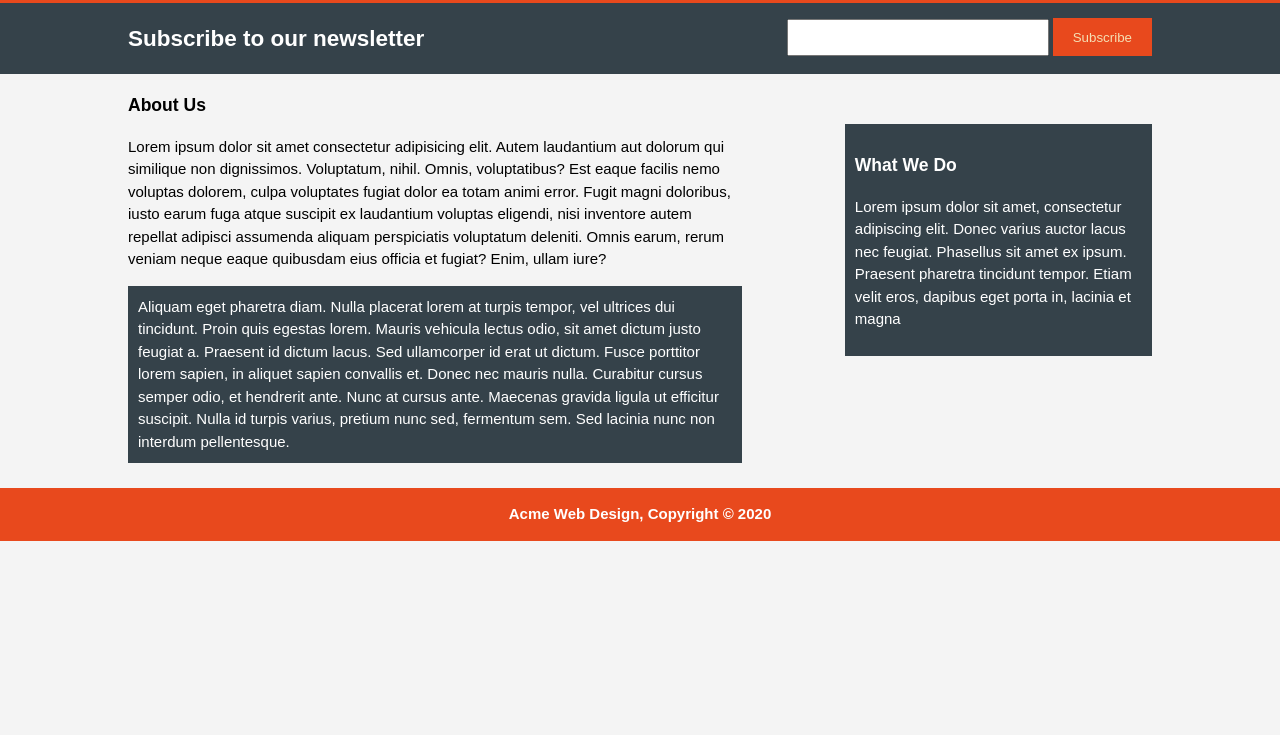
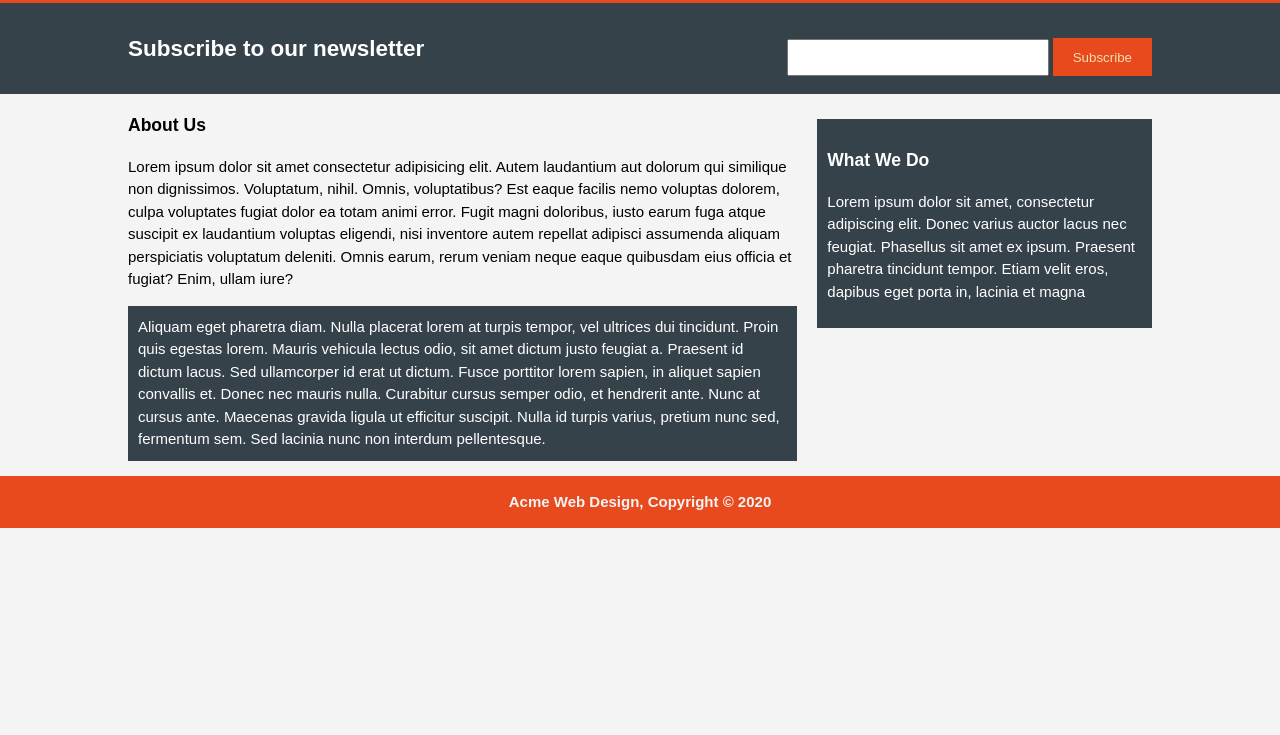
Before and after one commit to biswajitsharmack/FrontEndTask, a plain HTML site: page about.html in a window 1280 px wide. Shown: the part 65-800 px from the top of the page. Drawn offline with Linux system fonts and the light colour scheme.

Commit message:
Added styling for the about page

```diff
--- a/about.html
+++ b/about.html
@@ -4,15 +4,17 @@
     <meta charset="UTF-8">
     <meta name="viewport" content="width=device-width">
     <title>Acme Website | About Us</title>
-    <link rel="stylesheet" href="css/style.css">
+    <link rel="stylesheet" href="css/style2.css">
 </head>
 <body>
+    <!--Implementation of Header-->
     <header>
         <div class="container">
+             <div class="header-wrapper">
                  <div id="branding">
                      <h1><span  id="brand">Acme</span> Web Design</h1>
                  </div>
-            <nav class="navbar">
+                 <nav id="navbar">
                      <ul>
                          <li ><a  href="index.html">home</a></li>
                          <li class="current"><a href="about.html">about</a></li>
@@ -20,21 +22,28 @@
                      </ul>
                  </nav>
              </div>
+        </div>
      </header>
 
 
+     <!--newsletter section starts here-->
      <section id="newsletter">
         <div class="container">
-            <div class="newsletter">
+
+                <div class="newsletter-wrapper">
                     <h1>Subscribe to our newsletter</h1>
                     <form action="">
                         <input type="email" name="emailAddress" id="email">
                         <button type="submit" class="button_1">Subscribe</button>
                     </form>
                 </div>
+
         </div>
     </section>
+    <!--newsletter section ends here-->
+    <!--about details section-->
     <div class="container">
+        <div class="about-wrapper">
             <section id="main">
                 <h3>About Us</h3>
             <p>Lorem ipsum dolor sit amet consectetur adipisicing elit. Autem laudantium aut dolorum qui similique non dignissimos. Voluptatum, nihil. Omnis, voluptatibus? Est eaque facilis nemo voluptas dolorem, culpa voluptates fugiat dolor ea totam animi error. Fugit magni doloribus, iusto earum fuga atque suscipit ex laudantium voluptas eligendi, nisi inventore autem repellat adipisci assumenda aliquam perspiciatis voluptatum deleniti. Omnis earum, rerum veniam neque eaque quibusdam eius officia et fugiat? Enim, ullam iure?</p>
@@ -50,6 +59,7 @@
 
              </aside>
         </div>
+    </div>
     <footer class="main-footer">
         <div class="container">
 
--- a/css/style2.css
+++ b/css/style2.css
@@ -16,13 +16,16 @@ body {
   color: wheat;
   padding: 0 20px;
 }
+
 /*header implementation starts here*/
 header {
   background-color: #35424a;
   min-width: 70px;
   border-bottom: 3px #e8491d solid;
 }
-
+.current a {
+  color: #e8491d;
+}
 ul {
   margin: 0;
   padding: 0;
@@ -118,3 +121,23 @@ footer {
   background-color: #e8491d;
 }
 /*footer styling ends here*/
+
+/*CSS for the about page*/
+.about-wrapper {
+  display: grid;
+  grid-template-columns: 2fr 1fr;
+  grid-gap: 20px;
+}
+.about-wrapper aside {
+  align-self: start;
+  justify-self: end;
+  background-color: #35424a;
+  color: white;
+  padding: 10px;
+  margin-top: 25px;
+}
+.about-wrapper #highlight {
+  background-color: #35424a;
+  color: white;
+  padding: 10px;
+}
```
Also changed, not shown: index.html (+3 -2 lines). Lines whose indentation alone changed are shown as unchanged.
